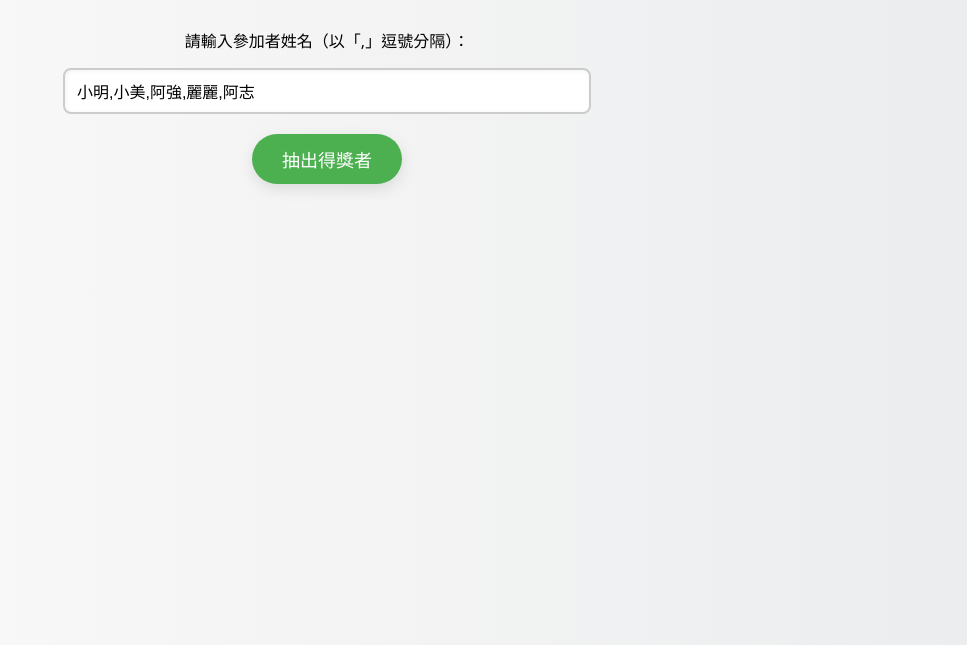
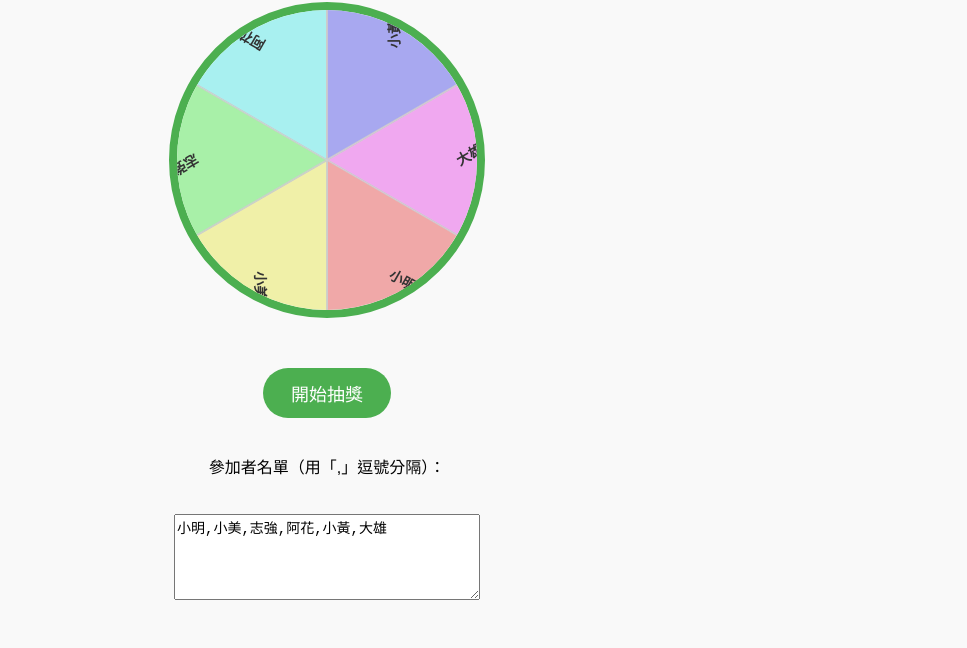
Before and after one commit to GodzillaPaul/lottery, a plain HTML site: page index.html in a window 1280 px wide. Shown: the part 155-803 px from the top of the page, without its empty margins (313-1280 px from the left). Drawn offline with Linux system fonts and the light colour scheme.

Commit message:
index.html

```diff
--- a/index.html
+++ b/index.html
@@ -2,98 +2,154 @@
 <html lang="zh-Hant">
 <head>
   <meta charset="UTF-8">
-  <title>抽獎小程式</title>
+  <title>轉盤抽獎程式</title>
   <style>
     body {
-      background: linear-gradient(to right, #fdfbfb, #ebedee);
-      font-family: 'Segoe UI', 'Microsoft JhengHei', sans-serif;
+      background: #f9f9f9;
+      font-family: "Microsoft JhengHei", sans-serif;
       display: flex;
       flex-direction: column;
       align-items: center;
-      padding: 60px 20px;
+      padding: 40px;
     }
 
-    h2 {
-      font-size: 32px;
+    h1 {
+      margin-bottom: 20px;
+      font-size: 28px;
       color: #333;
     }
 
-    input[type="text"] {
-      width: 90%;
-      max-width: 500px;
-      padding: 12px;
-      font-size: 16px;
-      border: 2px solid #ccc;
-      border-radius: 8px;
-      box-shadow: inset 1px 1px 5px rgba(0,0,0,0.05);
-      transition: 0.3s;
+    .wheel-container {
+      position: relative;
+      width: 300px;
+      height: 300px;
+      border-radius: 50%;
+      border: 8px solid #4CAF50;
+      overflow: hidden;
+      margin: 30px 0;
     }
 
-    input[type="text"]:focus {
-      border-color: #4CAF50;
-      outline: none;
+    .wheel {
+      width: 100%;
+      height: 100%;
+      border-radius: 50%;
+      transition: transform 5s cubic-bezier(0.33, 1, 0.68, 1);
+      transform: rotate(0deg);
+    }
+
+    .segment {
+      position: absolute;
+      width: 50%;
+      height: 50%;
+      top: 50%;
+      left: 50%;
+      transform-origin: 0% 0%;
+      background-color: #f1f1f1;
+      border: 1px solid #ccc;
+      display: flex;
+      align-items: center;
+      justify-content: center;
+      font-size: 14px;
+      font-weight: bold;
+      color: #333;
+    }
+
+    #pointer {
+      width: 0;
+      height: 0;
+      border-left: 15px solid transparent;
+      border-right: 15px solid transparent;
+      border-bottom: 25px solid #e53935;
+      position: absolute;
+      top: -35px;
+      left: calc(50% - 15px);
     }
 
     button {
+      background: #4CAF50;
+      color: white;
+      padding: 12px 28px;
+      border: none;
+      border-radius: 25px;
+      font-size: 18px;
+      cursor: pointer;
       margin-top: 20px;
-      background-color: #4CAF50;
-      border: none;
-      color: white;
-      padding: 12px 30px;
-      font-size: 18px;
-      border-radius: 30px;
-      cursor: pointer;
-      box-shadow: 0 5px 15px rgba(0,0,0,0.1);
-      transition: background 0.3s ease;
     }
 
     button:hover {
-      background-color: #45a049;
+      background: #43a047;
     }
 
-    #result {
-      margin-top: 40px;
-      font-size: 28px;
-      font-weight: bold;
-      color: #e53935;
-      animation: pop 0.4s ease;
+    #winner {
+      font-size: 22px;
+      color: #d32f2f;
+      margin-top: 20px;
     }
 
-    @keyframes pop {
-      0% { transform: scale(0.5); opacity: 0; }
-      100% { transform: scale(1); opacity: 1; }
+    textarea {
+      width: 300px;
+      height: 80px;
+      font-size: 14px;
+      margin-top: 20px;
     }
   </style>
 </head>
 <body>
 
-  <h2>🎁 抽獎小程式</h2>
-  <p>請輸入參加者姓名（以「,」逗號分隔）：</p>
-  <input type="text" id="names" value="小明,小美,阿強,麗麗,阿志">
+  <h1>🎡 轉盤抽獎小程式</h1>
+  <div class="wheel-container">
+    <div id="pointer"></div>
+    <div id="wheel" class="wheel"></div>
+  </div>
 
-  <button onclick="draw()">抽出得獎者</button>
+  <button onclick="spin()">開始抽獎</button>
+  <div id="winner"></div>
 
-  <div id="result"></div>
+  <p>參加者名單（用「,」逗號分隔）：</p>
+  <textarea id="names">小明,小美,志強,阿花,小黃,大雄</textarea>
 
   <script>
-    function draw() {
-      const input = document.getElementById("names").value;
-      const names = input.split(',').map(name => name.trim()).filter(name => name);
-      const result = document.getElementById("result");
+    const wheel = document.getElementById('wheel');
+    let currentRotation = 0;
 
-      if (names.length === 0) {
-        result.innerHTML = '⚠️ 名單為空，請輸入參加者';
-        result.style.color = '#f57c00';
+    function drawWheel() {
+      wheel.innerHTML = '';
+      const names = document.getElementById("names").value.split(',').map(n => n.trim()).filter(n => n);
+      const count = names.length;
+      const anglePerSlice = 360 / count;
+
+      names.forEach((name, i) => {
+        const segment = document.createElement('div');
+        segment.className = 'segment';
+        segment.style.transform = `rotate(${i * anglePerSlice}deg) skewY(${90 - anglePerSlice}deg)`;
+        segment.style.backgroundColor = `hsl(${i * (360 / count)}, 70%, 80%)`;
+        segment.innerHTML = `<div style="transform: skewY(${-(90 - anglePerSlice)}deg) rotate(${anglePerSlice / 2}deg); transform-origin: center; width: 100%; text-align: center;">${name}</div>`;
+        wheel.appendChild(segment);
+      });
+    }
+
+    function spin() {
+      const names = document.getElementById("names").value.split(',').map(n => n.trim()).filter(n => n);
+      if (names.length < 2) {
+        alert("請輸入至少兩位參加者！");
         return;
       }
 
-      const winner = names[Math.floor(Math.random() * names.length)];
-      result.style.color = '#e53935';
-      result.innerHTML = `🎉 恭喜得獎者是：<span style="color: #2e7d32;">${winner}</span> 🎊`;
-      result.style.animation = 'none';
-      result.offsetHeight; // 觸發重繪動畫
-      result.style.animation = 'pop 0.4s ease';
+      const randomIndex = Math.floor(Math.random() * names.length);
+      const anglePerSlice = 360 / names.length;
+      const targetAngle = 360 - (randomIndex * anglePerSlice + anglePerSlice / 2);
+      const rotateAmount = 360 * 5 + targetAngle;
+
+      currentRotation += rotateAmount;
+      wheel.style.transform = `rotate(${currentRotation}deg)`;
+
+      setTimeout(() => {
+        document.getElementById("winner").innerText = `🎉 恭喜得獎者是：${names[randomIndex]}`;
+      }, 5200);
     }
+
+    drawWheel();
+    document.getElementById("names").addEventListener("input", drawWheel);
   </script>
 
 </body>
```
